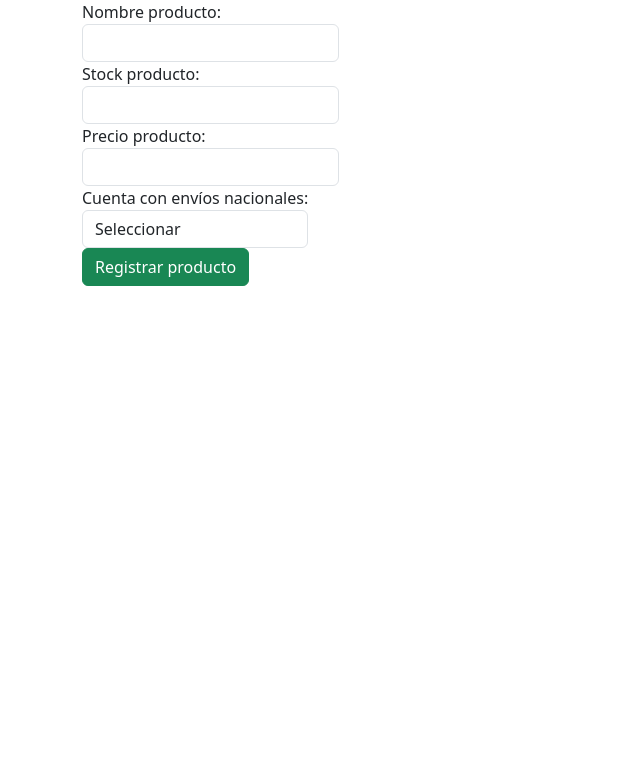
After one commit to Josemanu2010/clases_php_lorena, a PHP site: page /practica_sesiones.php in a window 1280 px wide. The commit adds this page. Shown: the top 783 px of the page, without its empty margins (0-640 px from the left). Run offline with PHP 8.4, Linux system fonts and the light colour scheme.

Commit message:
practica con sesiones

```diff
--- /dev/null
+++ b/crud/acceso.php
@@ -0,0 +1 @@
+<?php
--- a/crud/index.php
+++ b/crud/index.php
@@ -6,6 +6,8 @@ $query = 'SELECT * FROM persona';
 $personas = $conn->query($query);
 // $personas->fetch_all();
 // var_dump($personas);
+
+
 ?>
 <!DOCTYPE html>
 <html lang="en">
--- /dev/null
+++ b/crud/practica_sesiones.php
@@ -0,0 +1,54 @@
+<!-- Registrar por medio de un input un producto completo (nombre, sotck, precio, tiene_envios) -->
+
+
+<html lang="en">
+
+<head>
+    <meta charset="UTF-8">
+    <meta name="viewport" content="width=device-width, initial-scale=1.0">
+    <link href="https://cdn.jsdelivr.net/npm/bootstrap@5.3.3/dist/css/bootstrap.min.css" rel="stylesheet" integrity="sha384-QWTKZyjpPEjISv5WaRU9OFeRpok6YctnYmDr5pNlyT2bRjXh0JMhjY6hW+ALEwIH" crossorigin="anonymous">
+    <title>Document</title>
+</head>
+
+<body>
+
+    <div class="container">
+        <form action="" method="POST">
+            <div class="form-group">
+                <label for="">
+                    Nombre producto:
+                    <input type="text" name="name" class="form-control">
+                </label>
+            </div>
+            <div class="form-group">
+                <label for="">
+                    Stock producto:
+                    <input type="number" name="stock" class="form-control">
+                </label>
+            </div>
+            <div class="form-group">
+                <label for="">
+                    Precio producto:
+                    <input type="number" name="precio" class="form-control">
+                </label>
+            </div>
+            <div class="form-group">
+                <label for="">
+                    Cuenta con envíos nacionales:
+                    <select name="envios" id="" class="form-control">
+                        <option selected disabled>Seleccionar</option>
+                        <option value="SI">Si</option>
+                        <option value="NO">No</option>
+                    </select>
+                </label>
+            </div>
+            <div class="form-group">
+                <input type="submit" class="btn btn-success" value="Registrar producto">
+            </div>
+        </form>
+    </div>
+
+    <script src="https://cdn.jsdelivr.net/npm/bootstrap@5.3.3/dist/js/bootstrap.bundle.min.js" integrity="sha384-YvpcrYf0tY3lHB60NNkmXc5s9fDVZLESaAA55NDzOxhy9GkcIdslK1eN7N6jIeHz" crossorigin="anonymous"></script>
+</body>
+
+</html>
```
Also changed, not shown: crud/database.php (+0 -45 lines), crud/teoritas_y_practicas.php (added, +87 -0 lines).
